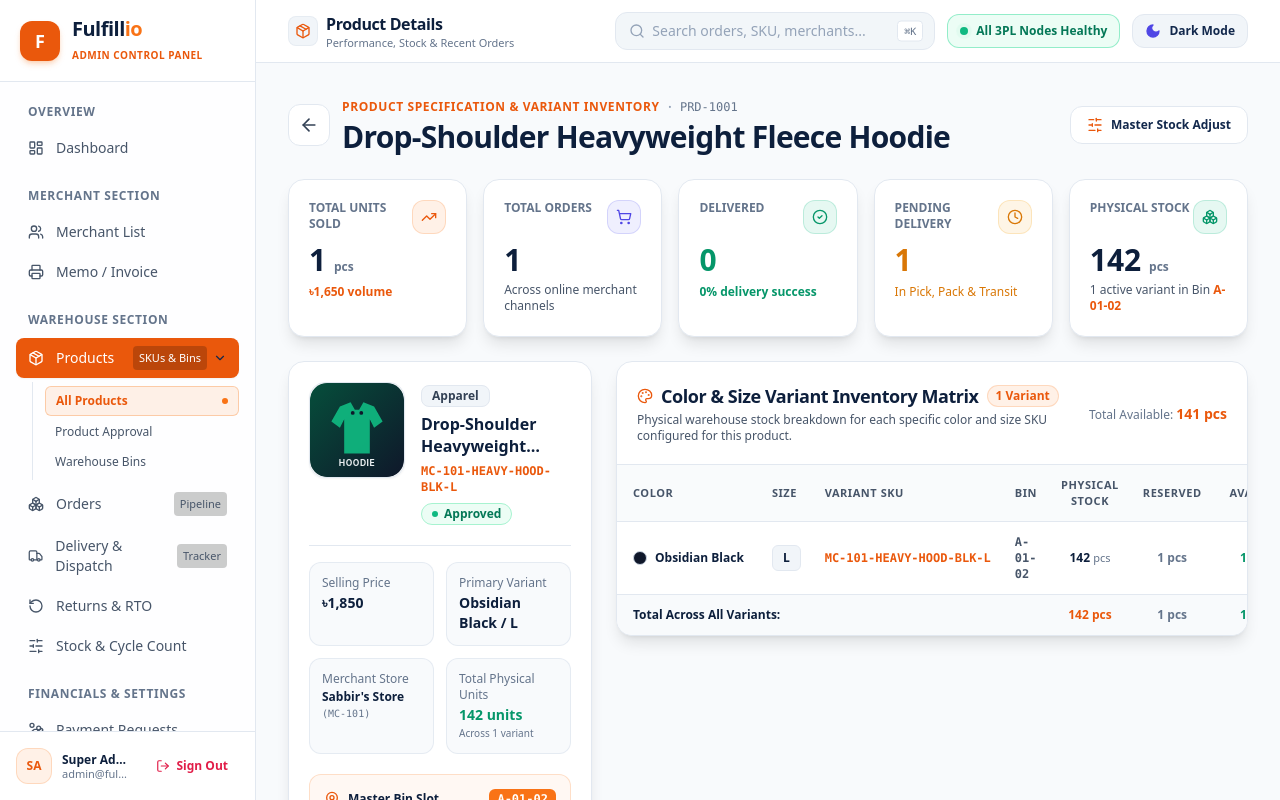
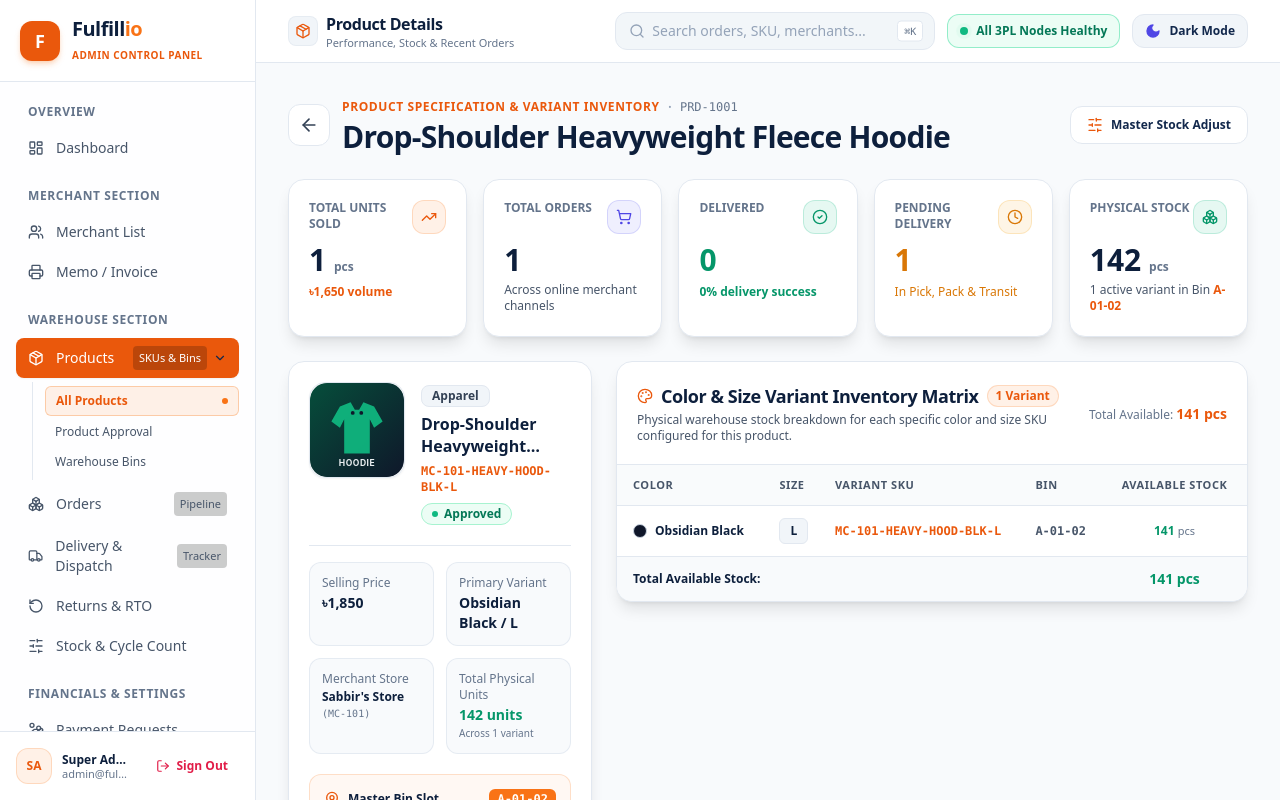
Before and after one commit to Fulfillio-online/Fulfillio, a Next.js app in the folder apps/web/: page /admin/products/PRD-1001 in a window 1280 px wide. Built offline with nearby package versions, Linux system fonts and the light colour scheme.

Commit message:
fix(inventory): simplify admin variant matrix to available stock and enforce strict variant stock limits in merchant orders

```diff
--- a/apps/web/src/features/admin/products/components/AdminProductDetailsView.tsx
+++ b/apps/web/src/features/admin/products/components/AdminProductDetailsView.tsx
@@ -845,9 +845,7 @@ export function AdminProductDetailsView({ productId }: AdminProductDetailsViewPr
                     <th className="py-3 px-3">Size</th>
                     <th className="py-3 px-3">Variant SKU</th>
                     <th className="py-3 px-3">Bin</th>
-                    <th className="py-3 px-3 text-center">Physical Stock</th>
-                    <th className="py-3 px-3 text-center">Reserved</th>
-                    <th className="py-3 px-4 text-center">Available</th>
+                    <th className="py-3 px-4 text-center">Available Stock</th>
                   </tr>
                 </thead>
                 <tbody className="divide-y divide-slate-200/70 dark:divide-white/10 font-medium">
@@ -891,19 +889,7 @@ export function AdminProductDetailsView({ productId }: AdminProductDetailsViewPr
                           </span>
                         </td>
 
-                        {/* Physical Stock */}
-                        <td className="py-3 px-3 text-center align-middle">
-                          <span className="font-extrabold tabular-nums text-navy-900 dark:text-white">
-                            {v.stock} <span className="text-[11px] font-normal text-slate-500">pcs</span>
-                          </span>
-                        </td>
-
-                        {/* Reserved */}
-                        <td className="py-3 px-3 text-center tabular-nums text-slate-500 font-semibold align-middle">
-                          {v.reserved} pcs
-                        </td>
-
-                        {/* Available: Green if >20, Red if <10, Amber if 10-20 */}
+                        {/* Available Stock */}
                         <td className="py-3 px-4 text-center align-middle">
                           <span
                             className={`tabular-nums font-bold ${
@@ -914,7 +900,7 @@ export function AdminProductDetailsView({ productId }: AdminProductDetailsViewPr
                                 : 'text-amber-600 dark:text-amber-400'
                             }`}
                           >
-                            {v.available} pcs
+                            {v.available} <span className="text-[11px] font-normal text-slate-500">pcs</span>
                           </span>
                         </td>
                       </tr>
@@ -925,15 +911,9 @@ export function AdminProductDetailsView({ productId }: AdminProductDetailsViewPr
                 <tfoot className="bg-slate-50 dark:bg-navy-950 font-bold text-xs text-navy-900 dark:text-white border-t border-slate-200 dark:border-white/10">
                   <tr>
                     <td colSpan={4} className="py-3 px-4">
-                      Total Across All Variants:
+                      Total Available Stock:
                     </td>
-                    <td className="py-3 px-3 text-center tabular-nums text-orange-600 dark:text-orange-400 font-extrabold">
-                      {totalVariantStock} pcs
-                    </td>
-                    <td className="py-3 px-3 text-center tabular-nums text-slate-500">
-                      {totalVariantReserved} pcs
-                    </td>
-                    <td className="py-3 px-4 text-center tabular-nums text-emerald-600 dark:text-emerald-400 font-extrabold">
+                    <td className="py-3 px-4 text-center tabular-nums text-emerald-600 dark:text-emerald-400 font-extrabold text-sm">
                       {totalVariantStock - totalVariantReserved} pcs
                     </td>
                   </tr>
--- a/apps/web/src/features/merchant/portal/components/modals/CreateManualOrderModal.tsx
+++ b/apps/web/src/features/merchant/portal/components/modals/CreateManualOrderModal.tsx
@@ -1,6 +1,6 @@
 'use client';
 
-import React, { useState } from 'react';
+import React, { useState, useEffect } from 'react';
 import Image from 'next/image';
 import {
   X,
@@ -139,10 +139,11 @@ export function resolveVariantConfig(
   const availableSizes = getAvailableSizesForColor(p, resolvedColor);
   let resolvedSize: string | undefined = undefined;
   if (availableSizes.length > 0) {
-    if (sizeOrAttr && availableSizes.includes(sizeOrAttr)) {
+    if (sizeOrAttr && availableSizes.includes(sizeOrAttr) && getOptionStock(p, resolvedColor, sizeOrAttr) > 0) {
       resolvedSize = sizeOrAttr;
     } else {
-      resolvedSize = availableSizes[0];
+      const inStockSize = availableSizes.find((sz) => getOptionStock(p, resolvedColor, sz) > 0);
+      resolvedSize = inStockSize || (sizeOrAttr && availableSizes.includes(sizeOrAttr) ? sizeOrAttr : availableSizes[0]);
     }
   }
 
@@ -223,7 +224,7 @@ export function CreateManualOrderModal({
         variantLabel: cfg.variantLabel,
         sku: cfg.sku,
         unitPrice: p.price || 0,
-        qty: 1,
+        qty: cfg.maxStock > 0 ? 1 : 0,
         maxStock: cfg.maxStock,
         imageUrl: cfg.imageUrl,
         selectedColor: cfg.selectedColor,
@@ -232,6 +233,53 @@ export function CreateManualOrderModal({
       },
     ];
   });
+
+  // Re-sync line items when modal opens or products data is updated
+  useEffect(() => {
+    if (isOpen) {
+      setItems((prev) => {
+        if (prev.length === 0) {
+          const p = products[0];
+          if (!p) return [];
+          const cfg = resolveVariantConfig(p);
+          return [
+            {
+              rowId: `row-${Date.now()}-1`,
+              productId: p.id,
+              title: p.title,
+              variantLabel: cfg.variantLabel,
+              sku: cfg.sku,
+              unitPrice: p.price || 0,
+              qty: cfg.maxStock > 0 ? 1 : 0,
+              maxStock: cfg.maxStock,
+              imageUrl: cfg.imageUrl,
+              selectedColor: cfg.selectedColor,
+              selectedSize: cfg.selectedSize,
+              selectedVariantId: cfg.selectedVariantId,
+            },
+          ];
+        }
+        return prev.map((item) => {
+          const p = products.find((prod) => prod.id === item.productId);
+          if (!p) return item;
+          const cfg = resolveVariantConfig(p, item.selectedColor, item.selectedSize);
+          const nextMaxStock = cfg.maxStock;
+          const nextQty = nextMaxStock <= 0 ? 0 : Math.min(item.qty > 0 ? item.qty : 1, nextMaxStock);
+          return {
+            ...item,
+            variantLabel: cfg.variantLabel,
+            sku: cfg.sku,
+            maxStock: nextMaxStock,
+            qty: nextQty,
+            imageUrl: cfg.imageUrl || item.imageUrl,
+            selectedColor: cfg.selectedColor,
+            selectedSize: cfg.selectedSize,
+            selectedVariantId: cfg.selectedVariantId,
+          };
+        });
+      });
+    }
+  }, [isOpen, products]);
 
   // 3. Pricing Adjustments: Delivery, Discount, Advance
   const [deliveryArea, setDeliveryArea] = useState<'INSIDE_DHAKA' | 'SUB_DHAKA' | 'OUTSIDE_DHAKA' | 'FREE' | 'CUSTOM'>('INSIDE_DHAKA');
@@ -286,7 +334,7 @@ export function CreateManualOrderModal({
       variantLabel: cfg.variantLabel,
       sku: cfg.sku,
       unitPrice: available.price || 0,
-      qty: 1,
+      qty: cfg.maxStock > 0 ? 1 : 0,
       maxStock: cfg.maxStock,
       imageUrl: cfg.imageUrl,
       selectedColor: cfg.selectedColor,
@@ -308,6 +356,7 @@ export function CreateManualOrderModal({
     const p = products.find((prod) => prod.id === newProductId);
     if (!p) return;
     const cfg = resolveVariantConfig(p);
+    const nextQty = cfg.maxStock > 0 ? 1 : 0;
     setItems((prev) =>
       prev.map((it) =>
         it.rowId === rowId
@@ -318,7 +367,7 @@ export function CreateManualOrderModal({
               variantLabel: cfg.variantLabel,
               sku: cfg.sku,
               unitPrice: p.price || 0,
-              qty: 1,
+              qty: nextQty,
               maxStock: cfg.maxStock,
               imageUrl: cfg.imageUrl,
               selectedColor: cfg.selectedColor,
@@ -337,11 +386,13 @@ export function CreateManualOrderModal({
         const p = products.find((prod) => prod.id === it.productId);
         if (!p) return it;
         const cfg = resolveVariantConfig(p, newColorName, it.selectedSize);
+        const nextQty = cfg.maxStock <= 0 ? 0 : Math.min(cfg.maxStock, Math.max(1, it.qty));
         return {
           ...it,
           variantLabel: cfg.variantLabel,
           sku: cfg.sku,
           maxStock: cfg.maxStock,
+          qty: nextQty,
           imageUrl: cfg.imageUrl,
           selectedColor: cfg.selectedColor,
           selectedSize: cfg.selectedSize,
@@ -358,11 +409,13 @@ export function CreateManualOrderModal({
         const p = products.find((prod) => prod.id === it.productId);
         if (!p) return it;
         const cfg = resolveVariantConfig(p, it.selectedColor, newSize);
+        const nextQty = cfg.maxStock <= 0 ? 0 : Math.min(cfg.maxStock, Math.max(1, it.qty));
         return {
           ...it,
           variantLabel: cfg.variantLabel,
           sku: cfg.sku,
           maxStock: cfg.maxStock,
+          qty: nextQty,
           imageUrl: cfg.imageUrl,
           selectedSize: cfg.selectedSize,
           selectedVariantId: cfg.selectedVariantId,
@@ -381,9 +434,14 @@ export function CreateManualOrderModal({
 
   const handleQtyChange = (rowId: string, newQty: number) => {
     setItems((prev) =>
-      prev.map((it) =>
-        it.rowId === rowId ? { ...it, qty: Math.max(1, newQty) } : it
-      )
+      prev.map((it) => {
+        if (it.rowId !== rowId) return it;
+        if (it.maxStock <= 0) {
+          return { ...it, qty: 0 };
+        }
+        const clamped = Math.min(it.maxStock, Math.max(1, newQty));
+        return { ...it, qty: clamped };
+      })
     );
   };
 
@@ -410,7 +468,7 @@ export function CreateManualOrderModal({
 
     // Stock validation
     for (const item of items) {
-      if (item.maxStock === 0) {
+      if (item.maxStock <= 0 || item.qty <= 0) {
         onTriggerToast(
           `"${item.title} (${item.variantLabel})" এর কোনো স্টক নেই! অনুগ্রহ করে অন্য কালার/সাইজ নির্বাচন করুন।`
         );
@@ -746,9 +804,10 @@ export function CreateManualOrderModal({
                           >
                             {availableSizes.map((sizeName) => {
                               const stockForOption = getOptionStock(p, item.selectedColor, sizeName);
+                              const isZeroStock = stockForOption <= 0;
                               return (
-                                <option key={sizeName} value={sizeName}>
-                                  {sizeName} {stockForOption === 0 ? '(Stock Out - 0)' : `(${stockForOption} in stock)`}
+                                <option key={sizeName} value={sizeName} disabled={isZeroStock}>
+                                  {sizeName} {isZeroStock ? '(Out of Stock — 0 pcs)' : `(${stockForOption} in stock)`}
                                 </option>
                               );
                             })}
@@ -780,25 +839,28 @@ export function CreateManualOrderModal({
                         <div className="flex items-center">
                           <button
                             type="button"
+                            disabled={item.qty <= 1 || item.maxStock <= 0}
                             onClick={() => handleQtyChange(item.rowId, item.qty - 1)}
-                            className="px-2.5 py-2 bg-slate-800 hover:bg-slate-700 text-slate-300 rounded-l-lg text-xs font-bold border border-slate-700 cursor-pointer"
+                            className="px-2.5 py-2 bg-slate-800 hover:bg-slate-700 disabled:opacity-40 disabled:cursor-not-allowed text-slate-300 rounded-l-lg text-xs font-bold border border-slate-700 cursor-pointer"
                           >
                             -
                           </button>
                           <input
                             type="number"
-                            min="1"
-                            max={item.maxStock || 999}
+                            min={item.maxStock > 0 ? 1 : 0}
+                            max={item.maxStock}
+                            disabled={item.maxStock <= 0}
                             value={item.qty}
                             onChange={(e) =>
-                              handleQtyChange(item.rowId, Number(e.target.value) || 1)
+                              handleQtyChange(item.rowId, Number(e.target.value) || 0)
                             }
-                            className="w-full py-2 bg-slate-950 border-y border-slate-800 text-xs font-bold text-center text-slate-200 focus:outline-none"
+                            className="w-full py-2 bg-slate-950 border-y border-slate-800 text-xs font-bold text-center text-slate-200 focus:outline-none disabled:opacity-40 disabled:cursor-not-allowed"
                           />
                           <button
                             type="button"
+                            disabled={item.qty >= item.maxStock || item.maxStock <= 0}
                             onClick={() => handleQtyChange(item.rowId, item.qty + 1)}
-                            className="px-2.5 py-2 bg-slate-800 hover:bg-slate-700 text-slate-300 rounded-r-lg text-xs font-bold border border-slate-700 cursor-pointer"
+                            className="px-2.5 py-2 bg-slate-800 hover:bg-slate-700 disabled:opacity-40 disabled:cursor-not-allowed text-slate-300 rounded-r-lg text-xs font-bold border border-slate-700 cursor-pointer"
                           >
                             +
                           </button>
```
Also changed, not shown: apps/web/src/features/merchant/portal/MerchantPortalManager.tsx (+25 -9 lines).
